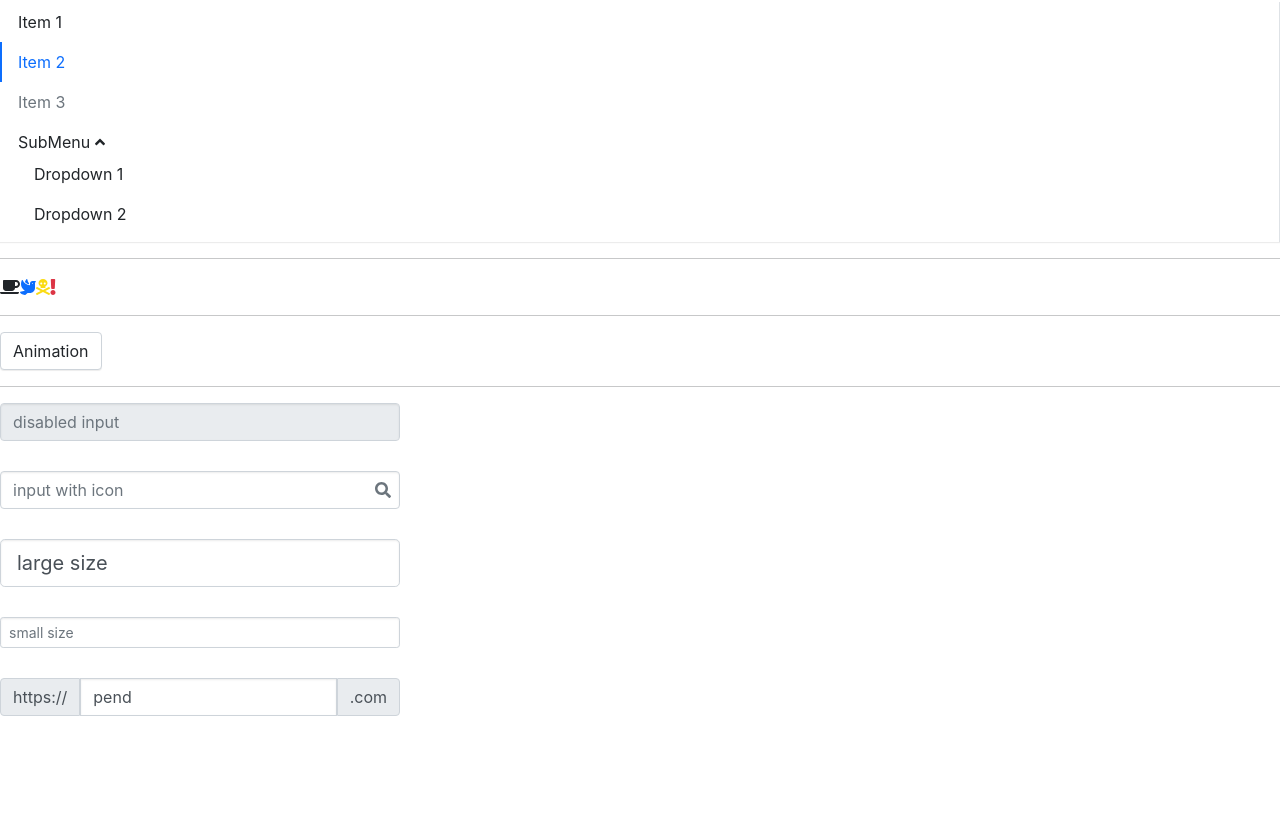
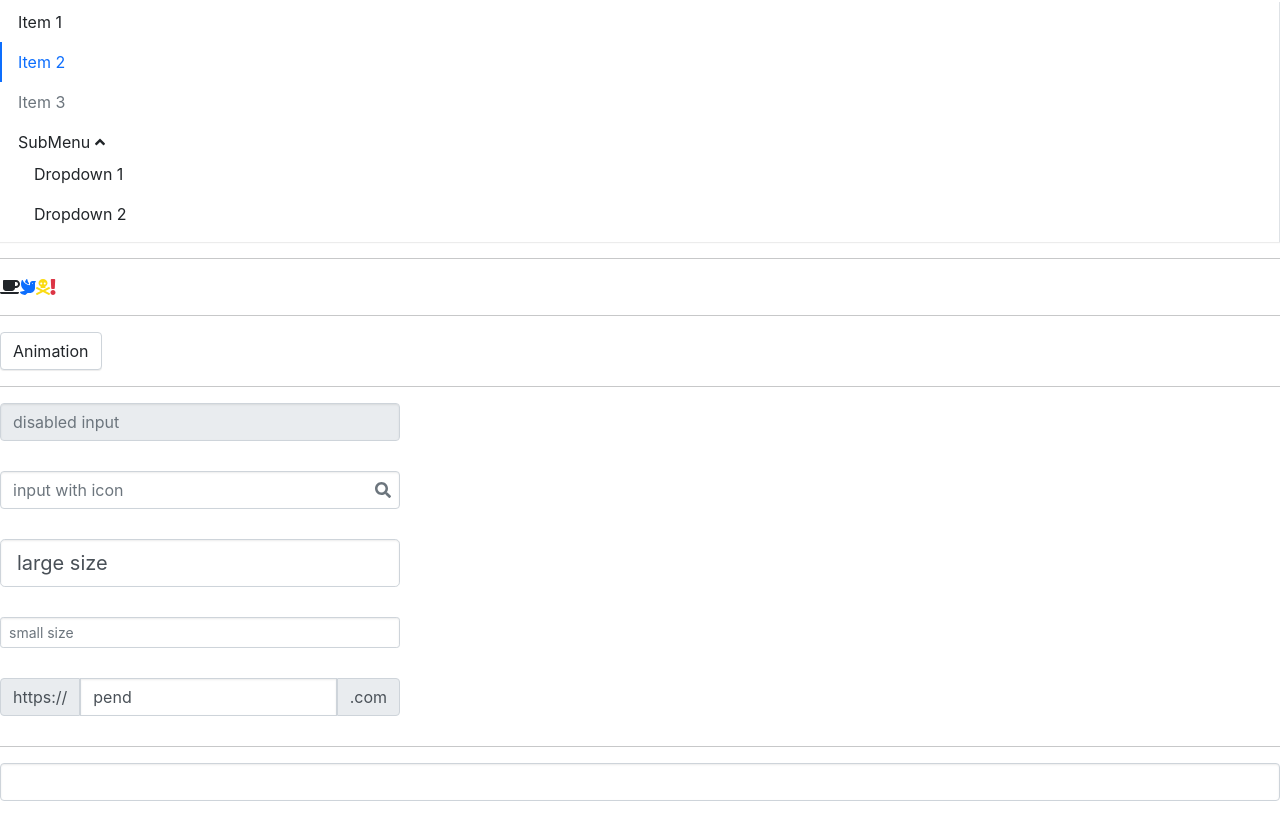
Before and after one commit to maorutian/dinosaur-ui-react, a React (Create React App) app: page / in a window 1280 px wide. Shown: the part 307-1138 px from the top of the page. Before the commit the page ends 1053 px from the top, so only its background shows below. Built offline with nearby package versions, Linux system fonts and the light colour scheme.

Commit message:
feat: display AutoComplete component

```diff
--- a/src/App.tsx
+++ b/src/App.tsx
@@ -8,12 +8,18 @@ import SubMenu from './components/Menu/subMenu';
 import Transition from './components/Transition/transition';
 import Input from './components/Input/input';
 import Icon from './components/Icon/icon';
+import {AutoComplete} from './components/AutoComplete/autoComplete';
 
 //fontawesome: Pre-registering icon definitions
 library.add(fas);
 
 const App: React.FC = () => {
     const [show, setShow] = useState(false);
+    const fruit = ['apple', 'banana', 'carrot', 'mango', 'orange',
+        'pear', 'watermelon', 'blueberry', 'strawberry', 'pineapple', 'honeydew', 'grape']
+    const handleFetch = (query: string) => {
+        return fruit.filter(name => name.includes(query))
+    }
     return (
         <div className="App">
             <header className="App-header">
@@ -117,7 +123,11 @@ const App: React.FC = () => {
                     prepend="https://"
                     append=".com"
                 />
-
+                <hr/>
+                <AutoComplete
+                    fetchSuggestions={handleFetch}
+                    onSelect={()=>console.log('selected')}
+                />
             </header>
         </div>
     );
```
